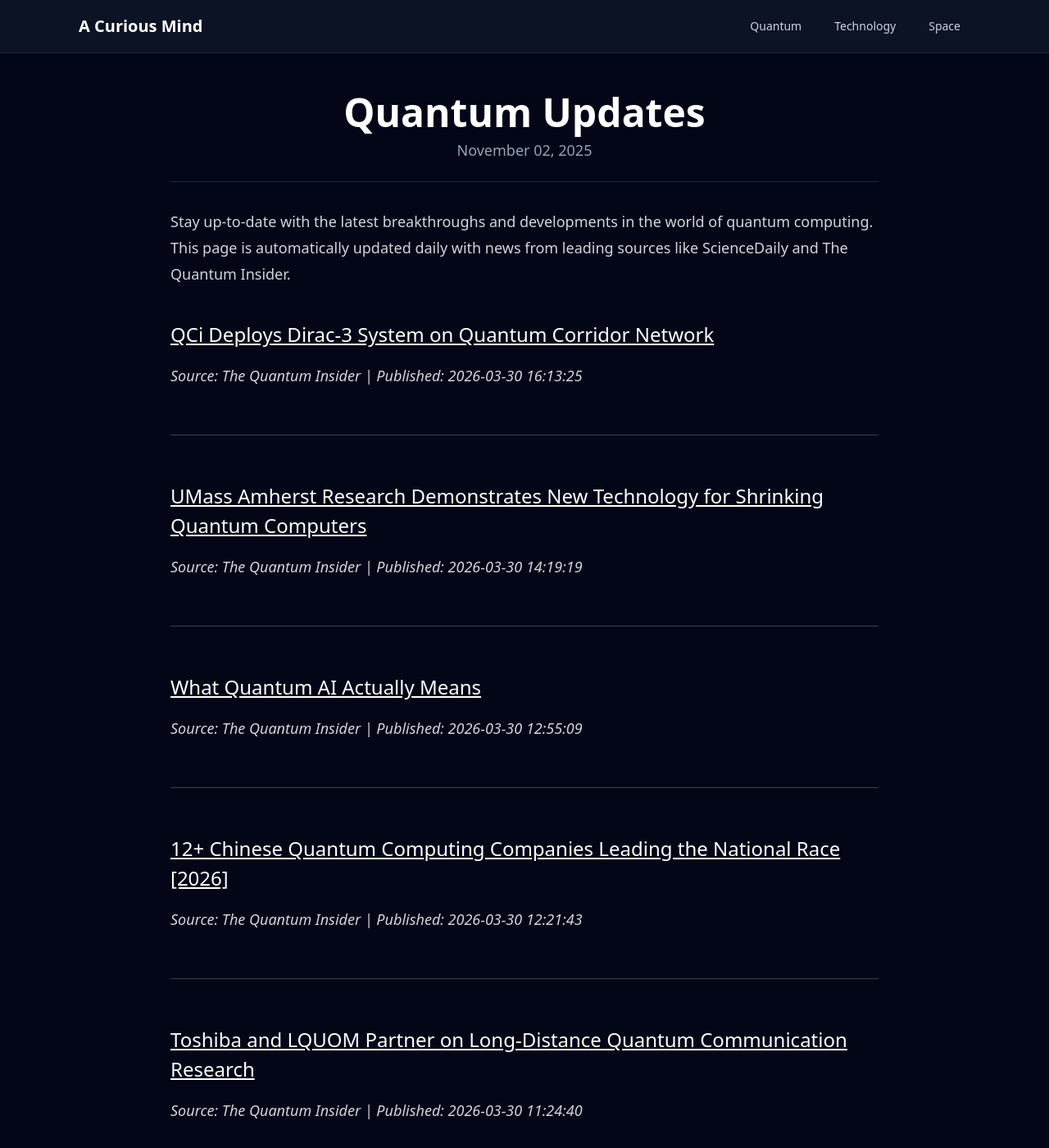
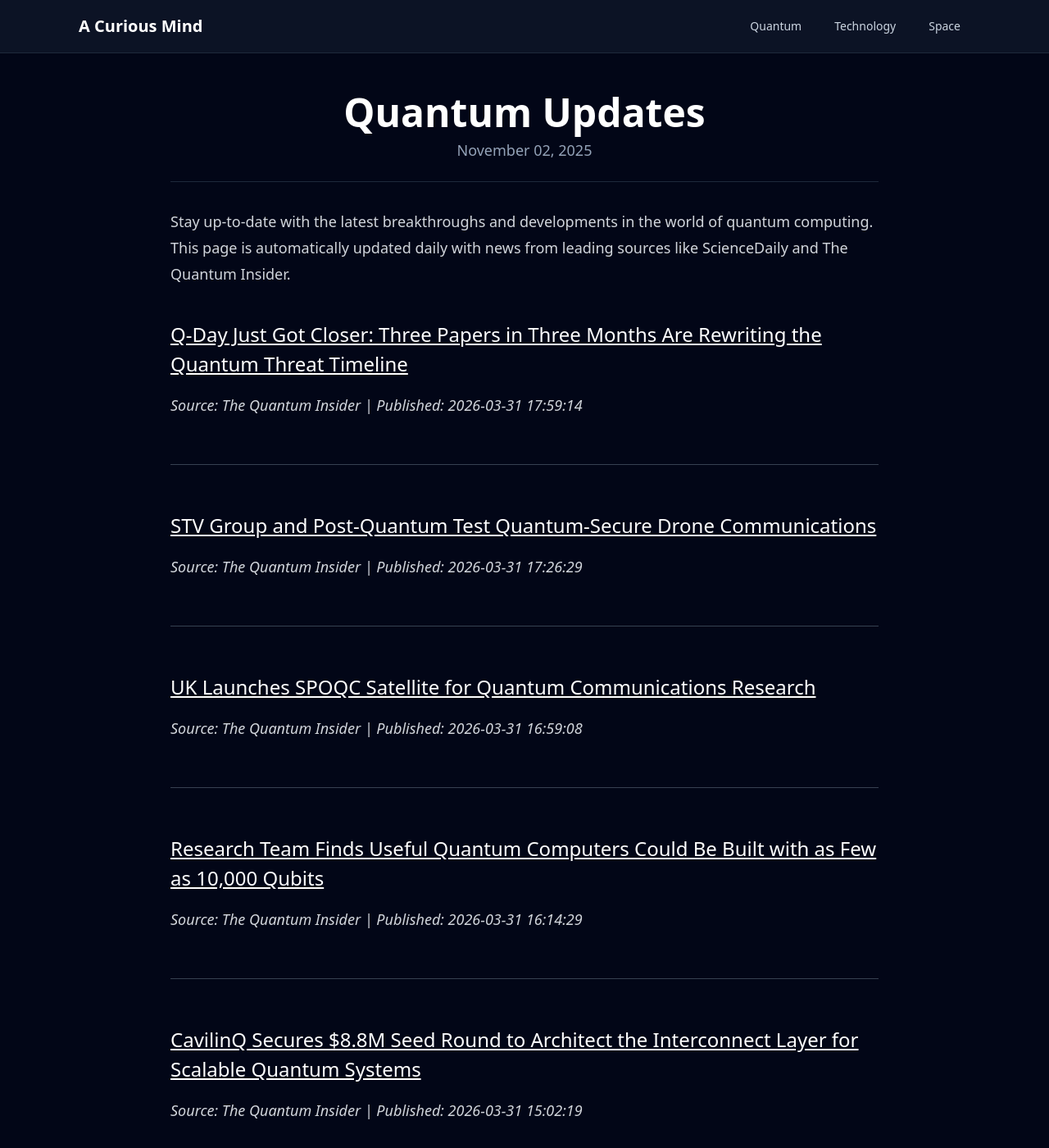
Before and after one commit to onehl7/onehl7.github.io, a Jekyll site: the page built from _posts/2025-11-02-quantum-updates.md, in a window 1280 px wide and 1400 px high. Shown: the whole window at 82% size. Built offline with Jekyll 4.4.1, drawn with Linux system fonts in a browser that asks for light colours; nearby versions of some CDN libraries.

Commit message:
Update quantum news data

```diff
--- a/_data/quantum_news.json
+++ b/_data/quantum_news.json
@@ -1,33 +1,33 @@
 [
   {
     "source": "The Quantum Insider",
-    "title": "QCi Deploys Dirac-3 System on Quantum Corridor Network",
-    "link": "https://thequantuminsider.com/2026/03/30/qci-deploys-dirac-3-on-quantum-corridor/",
-    "published": "2026-03-30 16:13:25"
+    "title": "Q-Day Just Got Closer: Three Papers in Three Months Are Rewriting the Quantum Threat Timeline",
+    "link": "https://thequantuminsider.com/2026/03/31/q-day-just-got-closer-three-papers-in-three-months-are-rewriting-the-quantum-threat-timeline/",
+    "published": "2026-03-31 17:59:14"
   },
   {
     "source": "The Quantum Insider",
-    "title": "UMass Amherst Research Demonstrates New Technology for Shrinking Quantum Computers",
-    "link": "https://thequantuminsider.com/2026/03/30/umass-amherst-research-demonstrates-new-technology-for-shrinking-quantum-computers/",
-    "published": "2026-03-30 14:19:19"
+    "title": "STV Group and Post-Quantum Test Quantum-Secure Drone Communications",
+    "link": "https://thequantuminsider.com/2026/03/31/stv-post-quantum-secure-drone-communications/",
+    "published": "2026-03-31 17:26:29"
   },
   {
     "source": "The Quantum Insider",
-    "title": "What Quantum AI Actually Means",
-    "link": "https://thequantuminsider.com/2026/03/30/what-quantum-ai-actually-means/",
-    "published": "2026-03-30 12:55:09"
+    "title": "UK Launches SPOQC Satellite for Quantum Communications Research",
+    "link": "https://thequantuminsider.com/2026/03/31/uk-spoqc-satellite-quantum-communications/",
+    "published": "2026-03-31 16:59:08"
   },
   {
     "source": "The Quantum Insider",
-    "title": "12+ Chinese Quantum Computing Companies Leading the National Race [2026]",
-    "link": "https://thequantuminsider.com/2026/03/30/12-plus-companies-leading-the-quantum-technologies-race-in-china/",
-    "published": "2026-03-30 12:21:43"
+    "title": "Research Team Finds Useful Quantum Computers Could Be Built with as Few as 10,000 Qubits",
+    "link": "https://thequantuminsider.com/2026/03/31/research-team-finds-useful-quantum-computers-could-be-built-with-as-few-as-10000-qubits/",
+    "published": "2026-03-31 16:14:29"
   },
   {
     "source": "The Quantum Insider",
-    "title": "Toshiba and LQUOM Partner on Long-Distance Quantum Communication Research",
-    "link": "https://thequantuminsider.com/2026/03/30/toshiba-lquom-long-distance-qkd-quantum-repeater-research/",
-    "published": "2026-03-30 11:24:40"
+    "title": "CavilinQ Secures $8.8M Seed Round to Architect the Interconnect Layer for Scalable Quantum Systems",
+    "link": "https://thequantuminsider.com/2026/03/31/cavilinq-raises-8-8m-quantum-interconnect/",
+    "published": "2026-03-31 15:02:19"
   },
   {
     "source": "ScienceDaily (Quantum Computing)",
```
